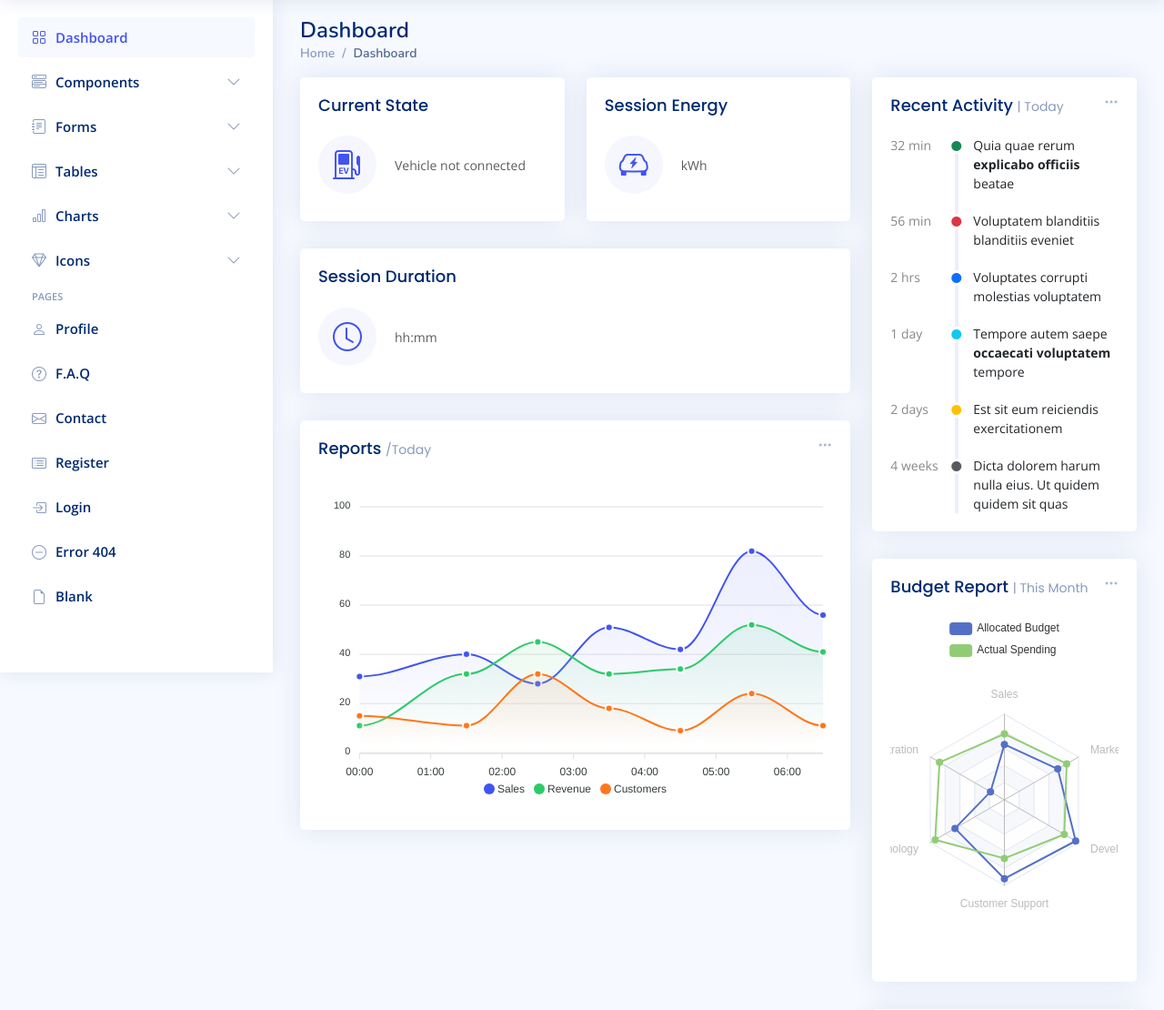
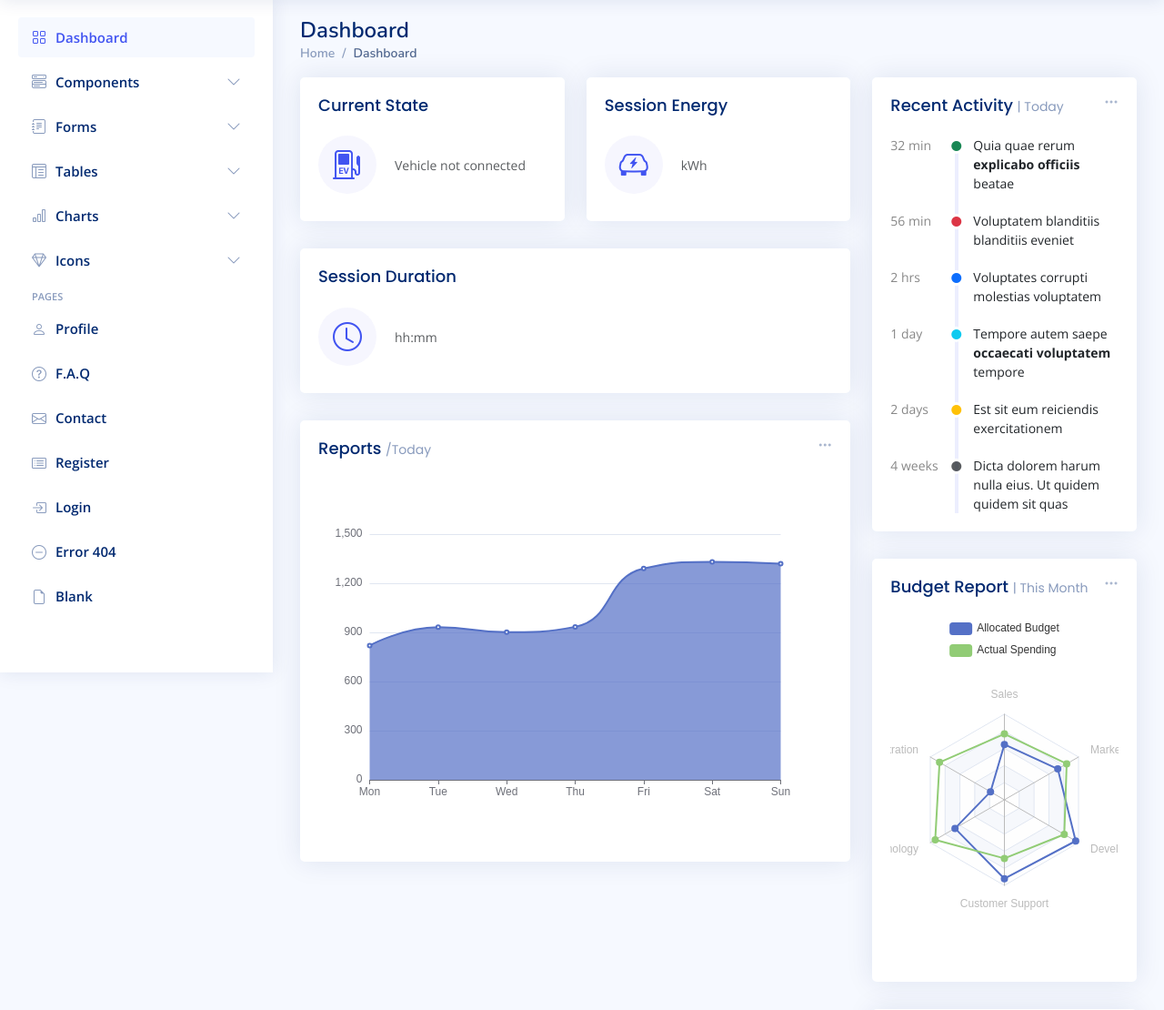
Before and after one commit to EM88nl/smartcharge, a Flask app: template templates/index.html in a window 1280 px wide. Shown: the part 61-1171 px from the top of the page at 91% size. Run offline with Flask 3, Linux system fonts and the light colour scheme; the template is opened without the code that fills it, so the values that code supplies are empty; some libraries are stand-ins or nearby versions.

Commit message:
Added time

```diff
--- a/templates/index.html
+++ b/templates/index.html
@@ -606,62 +606,30 @@
                 <div class="card-body">
                   <h5 class="card-title">Reports <span>/Today</span></h5>
 
-                  <!-- Line Chart -->
-                  <div id="reportsChart"></div>
+                  <!-- Area Chart -->
+              <div id="areaChart" style="min-height: 400px;" class="echart"></div>
 
-                  <script>
-                    document.addEventListener("DOMContentLoaded", () => {
-                      new ApexCharts(document.querySelector("#reportsChart"), {
-                        series: [{
-                          name: 'Sales',
-                          data: [31, 40, 28, 51, 42, 82, 56],
-                        }, {
-                          name: 'Revenue',
-                          data: [11, 32, 45, 32, 34, 52, 41]
-                        }, {
-                          name: 'Customers',
-                          data: [15, 11, 32, 18, 9, 24, 11]
-                        }],
-                        chart: {
-                          height: 350,
-                          type: 'area',
-                          toolbar: {
-                            show: false
-                          },
-                        },
-                        markers: {
-                          size: 4
-                        },
-                        colors: ['#4154f1', '#2eca6a', '#ff771d'],
-                        fill: {
-                          type: "gradient",
-                          gradient: {
-                            shadeIntensity: 1,
-                            opacityFrom: 0.3,
-                            opacityTo: 0.4,
-                            stops: [0, 90, 100]
-                          }
-                        },
-                        dataLabels: {
-                          enabled: false
-                        },
-                        stroke: {
-                          curve: 'smooth',
-                          width: 2
-                        },
-                        xaxis: {
-                          type: 'datetime',
-                          categories: ["2018-09-19T00:00:00.000Z", "2018-09-19T01:30:00.000Z", "2018-09-19T02:30:00.000Z", "2018-09-19T03:30:00.000Z", "2018-09-19T04:30:00.000Z", "2018-09-19T05:30:00.000Z", "2018-09-19T06:30:00.000Z"]
-                        },
-                        tooltip: {
-                          x: {
-                            format: 'dd/MM/yy HH:mm'
-                          },
-                        }
-                      }).render();
-                    });
-                  </script>
-                  <!-- End Line Chart -->
+              <script>
+                document.addEventListener("DOMContentLoaded", () => {
+                  echarts.init(document.querySelector("#areaChart")).setOption({
+                    xAxis: {
+                      type: 'category',
+                      boundaryGap: false,
+                      data: ['Mon', 'Tue', 'Wed', 'Thu', 'Fri', 'Sat', 'Sun']
+                    },
+                    yAxis: {
+                      type: 'value'
+                    },
+                    series: [{
+                      data: [820, 932, 901, 934, 1290, 1330, 1320],
+                      type: 'line',
+                      smooth: true,
+                      areaStyle: {}
+                    }]
+                  });
+                });
+              </script>
+              <!-- End Area Chart -->
 
                 </div>
 
```
